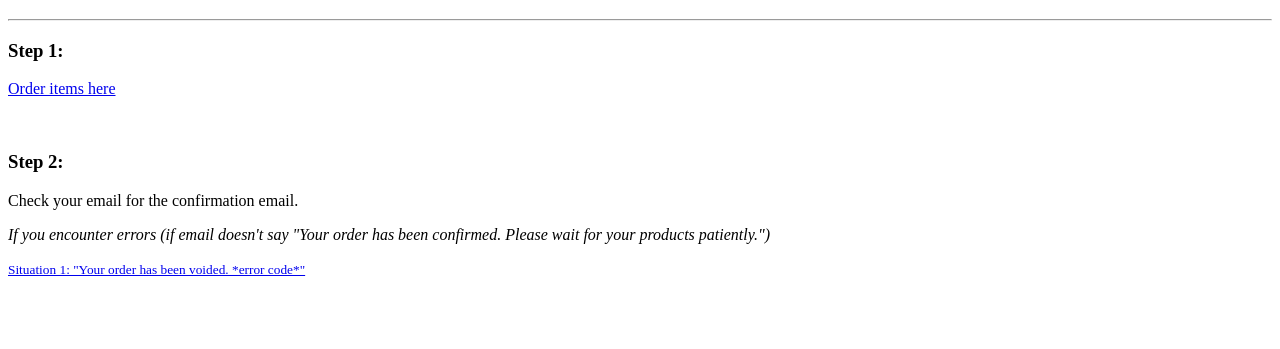
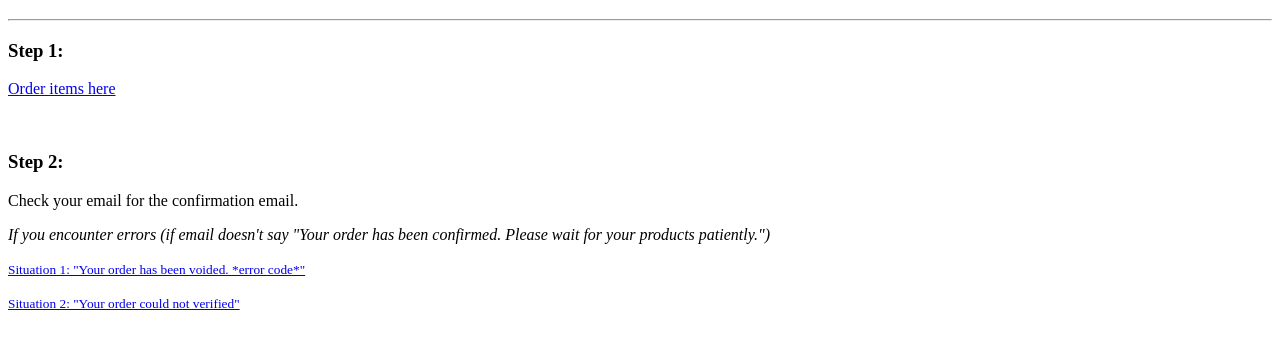
Before and after one commit to andy-and-terry/blackmart_2.0, a plain HTML site: page onlineapp/hiring/index.html in a window 1280 px wide. Shown: the part 61-410 px from the top of the page. Drawn offline with Linux system fonts and the light colour scheme.

Commit message:
Update index.html

```diff
--- a/onlineapp/hiring/index.html
+++ b/onlineapp/hiring/index.html
@@ -12,4 +12,5 @@
   <p>Check your email for the confirmation email.</p>
   <p><em>If you encounter errors (if email doesn't say "Your order has been confirmed. Please wait for your products patiently.")</em></p>
   <p><small><a href="errors/s1.html">Situation 1: "Your order has been voided. *error code*"</a></small></p>
+  <p><small><a href="errors/s2.html">Situation 2: "Your order could not verified"</a></small></p>
 </body>
```
